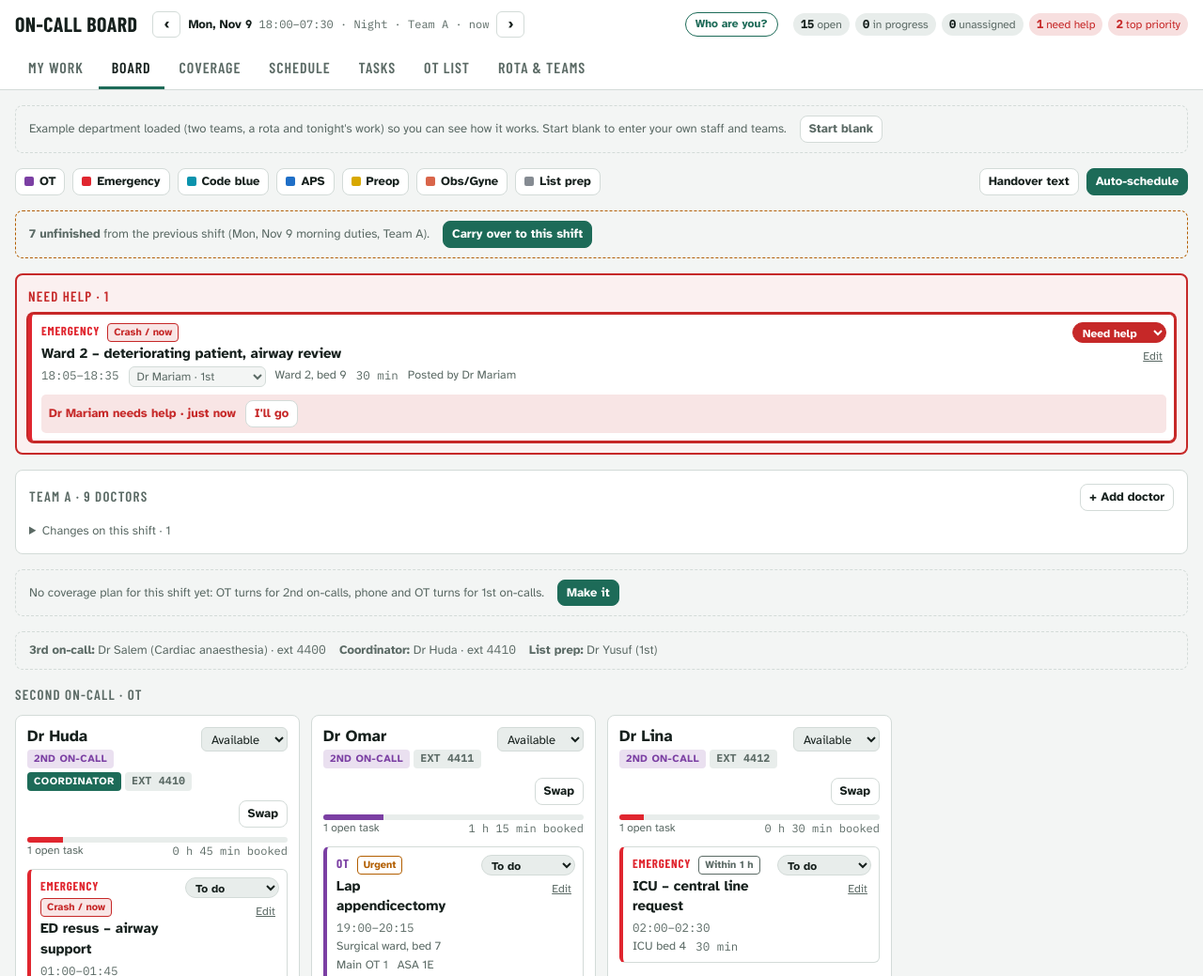
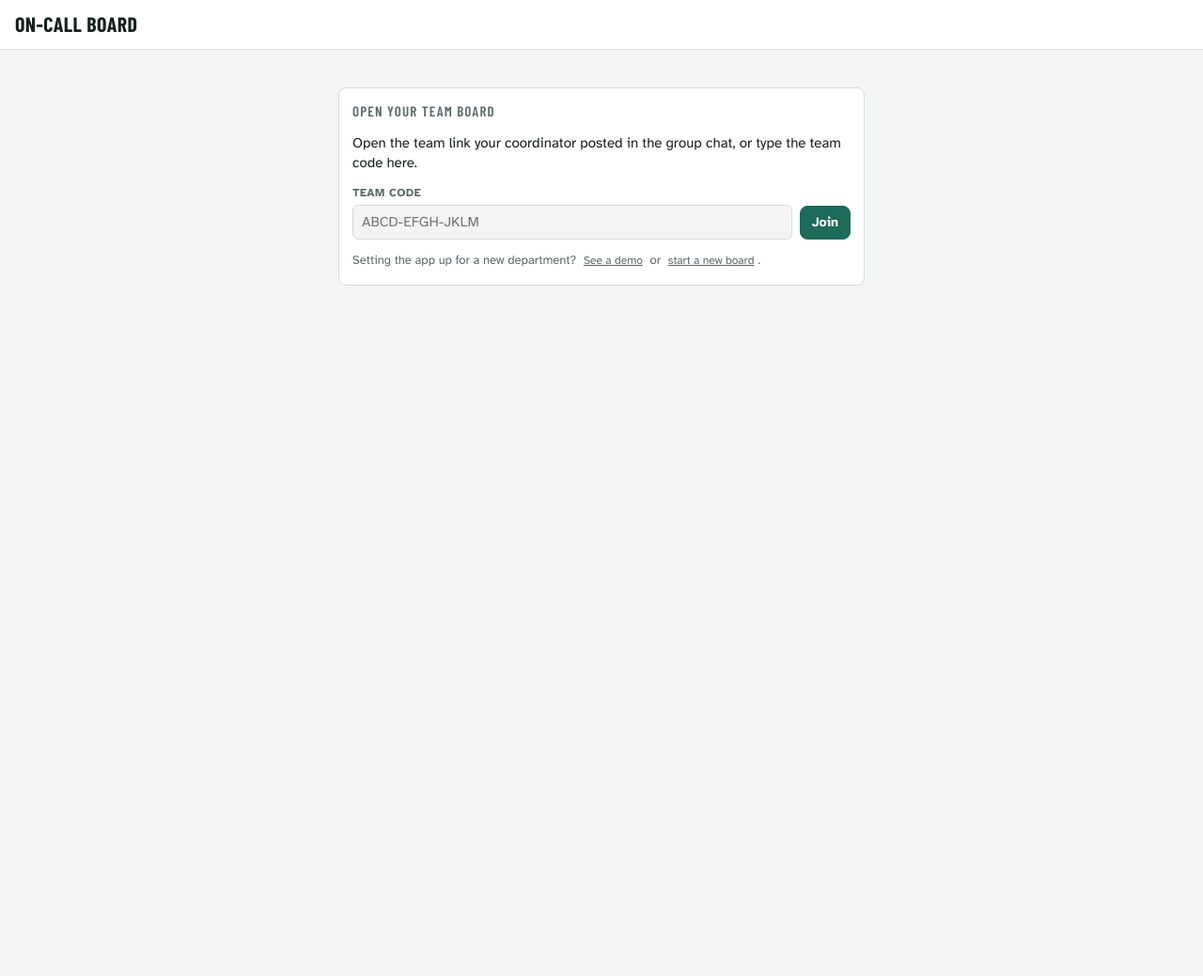
Before and after one commit to dahmohah-svg/On-call-help, a plain HTML site: page public/index.html in a window 1280 px wide. Shown: the top 1039 px of the page at 94% size. After the commit the page ends 800 px from the top, so only its background shows below. Drawn offline with nearby package versions, Linux system fonts and the light colour scheme.

Commit message:
Open on a join screen instead of the demo; label the demo clearly
Co-Authored-By: Claude Opus 5.5 <noreply@anthropic.com>
Claude-Session: https://claude.ai/code/session_019rasiYAXPZA65LgaAZf9XH

```diff
--- a/public/index.html
+++ b/public/index.html
@@ -718,7 +718,10 @@ function render() {
   document.getElementById('tabMine').hidden = role() === 'third';
   if (ui.tab === 'mine' && role() === 'third') ui.tab = 'board';
   const views = { mine: viewMine, board: viewBoard, plan: viewPlan, timeline: viewTimeline, tasks: viewTasks, ot: viewOT, team: viewTeam };
-  $main.innerHTML = (views[ui.tab] || viewBoard)();
+  const welcome = !sync.code && R.example && readPref('demo') !== '1';
+  document.getElementById('tabs').hidden = welcome;
+  ['.shiftnav', '#stats', '#meBtn'].forEach(q => { const e = document.querySelector(q); if (e) e.hidden = welcome; });
+  $main.innerHTML = welcome ? viewWelcome() : (views[ui.tab] || viewBoard)();
   if (ui.tab === 'timeline') { const w = $main.querySelector('.tl-wrap'); const n = $main.querySelector('.now'); if (w && n && !w.dataset.scrolled) { w.scrollLeft = Math.max(0, n.offsetLeft - 220); w.dataset.scrolled = 1; } }
 }
 
@@ -753,8 +756,15 @@ function helpQueue(exceptMe) {
 }
 function exampleBanner() {
   if (!R.example) return '';
-  return `<div class="banner"><span>Example department loaded (two teams, a rota and tonight's work) so you can see how it works. Start blank to enter your own staff and teams.</span>
-    <button class="btn sm" data-act="clear-example">Start blank</button></div>`;
+  return `<div class="banner" style="border:2px solid var(--warn);color:var(--fg)"><span><b style="color:var(--warn)">DEMO – sample names, not your team.</b> To see your department, open the team link from your group chat or enter the team code.</span>
+    <button class="btn sm primary" data-act="welcome">Join my team board</button></div>`;
+}
+// first screen when this phone has no team board: join, or look at the demo on purpose
+function viewWelcome() {
+  return `<section class="panel" style="max-width:560px;margin:24px auto 0"><h2>Open your team board</h2>
+    <p style="margin:0">Open the team link your coordinator posted in the group chat, or type the team code here.</p>
+    <div class="row" style="align-items:flex-end"><label class="f" style="flex:1 1 220px">Team code<input id="joinCode" placeholder="ABCD-EFGH-JKLM" value="${esc(sync.joinPrefill)}" autocapitalize="characters" spellcheck="false"></label><button class="btn primary" data-act="sync-join">Join</button></div>
+    <p class="empty" style="margin:0">Setting the app up for a new department? <button class="icon-btn" data-act="demo">See a demo</button> or <button class="icon-btn" data-act="clear-example">start a new board</button>.</p></section>`;
 }
 
 function taskItem(t, opts = {}) {
@@ -1305,13 +1315,15 @@ document.addEventListener('click', e => {
   const a = el.dataset.act; const id = el.dataset.id;
   if (a === 'close-bg' && e.target !== el) return;
   const t = id ? S.tasks.find(x => x.id === id) : null;
-  const viewOnly = new Set(['tab', 'plan-copy', 'close', 'close-bg', 'handover', 'otlist', 'copy', 'filter', 'goteam', 'copy-code', 'copy-link', 'whoami', 'setme', 'sync-join', 'sync-create', 'sync-leave', 'nav-prev', 'nav-next', 'nav-now', 'openshift', 'reset-no']);
+  const viewOnly = new Set(['demo', 'welcome', 'tab', 'plan-copy', 'close', 'close-bg', 'handover', 'otlist', 'copy', 'filter', 'goteam', 'copy-code', 'copy-link', 'whoami', 'setme', 'sync-join', 'sync-create', 'sync-leave', 'nav-prev', 'nav-next', 'nav-now', 'openshift', 'reset-no']);
   const manage = new Set(['fill', 'team-add', 'team-del', 'tm-del', 'sf-add', 'sf-del', 'hol-add', 'hol-del', 'reset', 'reset-yes']);
   if (manage.has(a)) { if (!canManage()) { toast('Only second on-calls can change the rota and teams'); return; } }
   else if (!canEdit() && !viewOnly.has(a)) { toast(role() === 'offduty' ? 'You are not on this shift – view only' : 'Observer view – read-only'); return; }
   if (a === 'edit' && t && !canEditTask(t)) { toast("Only the second on-call can change another doctor's task"); return; }
   switch (a) {
     case 'whoami': showWho(); break;
+    case 'demo': writePref('demo', '1'); ui.tab = 'board'; render(); toast('Demo – sample names only'); break;
+    case 'welcome': writePref('demo', '0'); render(); window.scrollTo(0, 0); break;
     case 'tab': ui.tab = el.dataset.tab; writePref('tab', ui.tab); render(); window.scrollTo(0, 0); break;
     case 'plan-copy': showText('Coverage plan', planText()); break;
     case 'plan-make': {
```
Also changed, not shown: src/app.html (+16 -4 lines).
